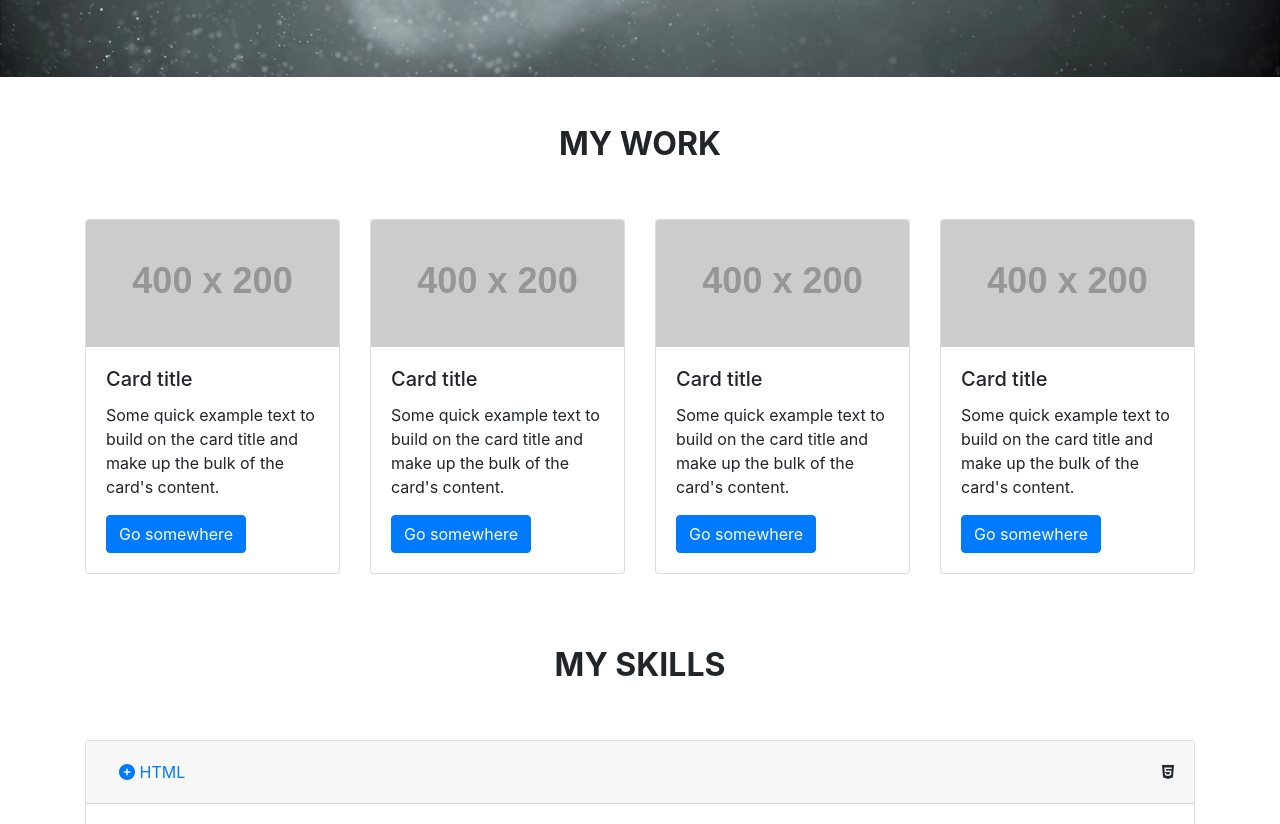
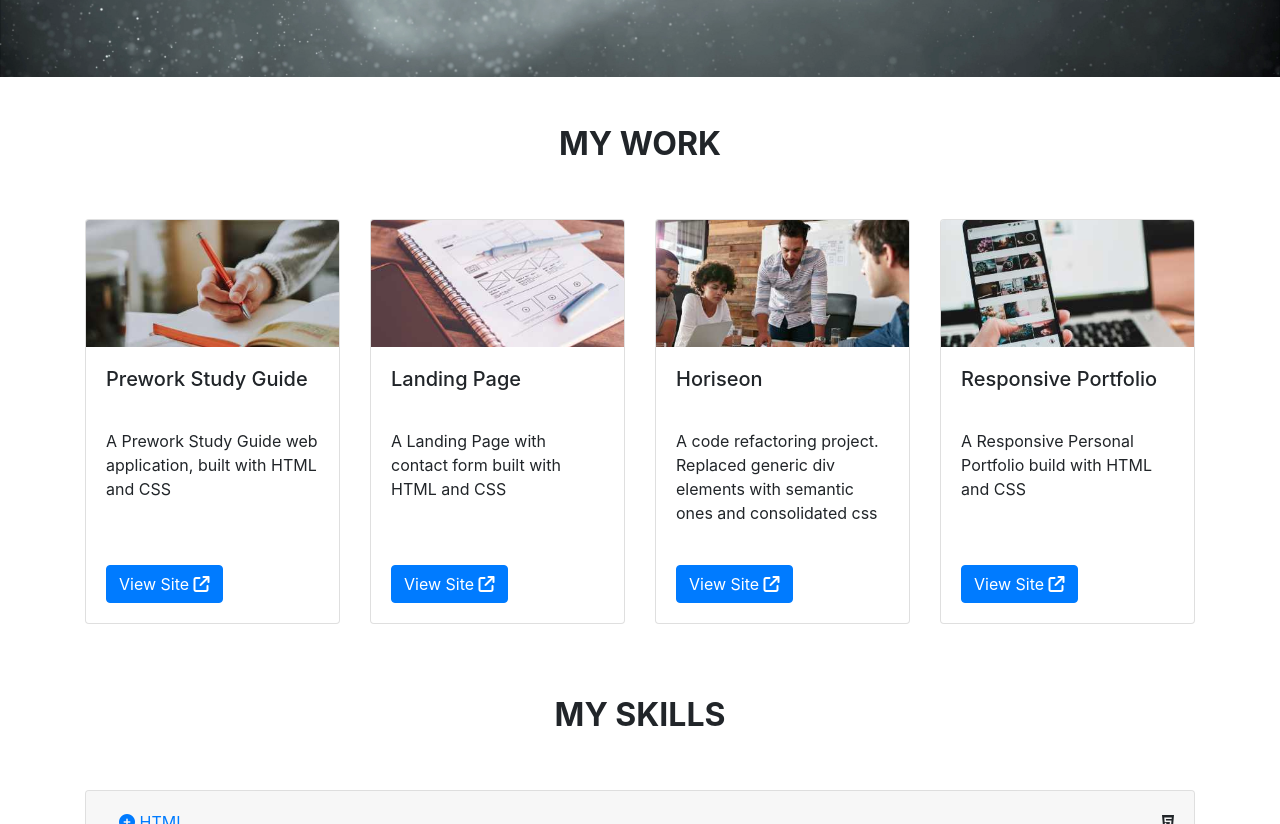
Before and after one commit to leightongrant/Bootstrap-Portfolio, a plain HTML site: page index.html in a window 1280 px wide. Shown: the part 647-1471 px from the top of the page. Drawn offline with nearby package versions, Linux system fonts and the light colour scheme; placeholder pictures from the web are drawn by us.

```diff
--- a/css/style.css
+++ b/css/style.css
@@ -11,3 +11,17 @@
 .jumbotron {
     background: transparent;
 }
+
+/* My Work */
+#work h5.card-title,
+#work p.card-text {
+    display: block;
+}
+
+#work p.card-text {
+    height: 120px;
+}
+
+#work h5.card-title {
+    height: 50px;
+}
--- a/index.html
+++ b/index.html
@@ -72,53 +72,62 @@
             <div class="row">
 
                 <!-- Card One -->
-                <div class="col-sm-6 col-lg-3 mb-5 mb-sm-4">
+                <div class="col-sm-6 col-lg-3 mb-5 mb-sm-4  d-flex align-items-stretch">
                     <div class="card">
-                        <img class="card-img-top" src="https://placehold.co/400x200" alt="Card image cap">
+                        <img class="card-img-top" src="images/wrk-prework-study-guide.jpg" alt="prework study guide">
                         <div class="card-body">
-                            <h5 class="card-title">Card title</h5>
-                            <p class="card-text">Some quick example text to build on the card title and make up the bulk
-                                of the card's content.</p>
-                            <a href="#" class="btn btn-primary">Go somewhere</a>
+                            <h5 class="card-title">Prework Study Guide</h5>
+                            <p class="card-text">A Prework Study Guide web application, built
+                                with HTML and CSS</p>
+                            <a href="https://misterouija.github.io/prework-study-guide/" target="_blank"
+                                class="btn btn-primary">View Site <i
+                                    class="fa-solid fa-arrow-up-right-from-square"></i></a>
                         </div>
                     </div>
                 </div>
 
                 <!-- Card Two -->
-                <div class="col-sm-6 col-lg-3 mb-5 mb-sm-4">
+                <div class="col-sm-6 col-lg-3 mb-5 mb-sm-4  d-flex align-items-stretch">
                     <div class="card">
-                        <img class="card-img-top" src="https://placehold.co/400x200" alt="Card image cap">
+                        <img class="card-img-top" src="images/wrk-landing-page.jpg" alt="Landing Page">
                         <div class="card-body">
-                            <h5 class="card-title">Card title</h5>
-                            <p class="card-text">Some quick example text to build on the card title and make up the bulk
-                                of the card's content.</p>
-                            <a href="#" class="btn btn-primary">Go somewhere</a>
+                            <h5 class="card-title">Landing Page</h5>
+                            <p class="card-text">A Landing Page with contact form built with
+                                HTML and CSS</p>
+                            <a href="https://misterouija.github.io/landing-page/" target="_blank"
+                                class="btn btn-primary">View Site <i
+                                    class="fa-solid fa-arrow-up-right-from-square"></i></a>
                         </div>
                     </div>
                 </div>
 
                 <!-- Card Three -->
-                <div class="col-sm-6 col-lg-3 mb-5 mb-sm-4">
+                <div class="col-sm-6 col-lg-3 mb-5 mb-sm-4  d-flex align-items-stretch">
                     <div class="card">
-                        <img class="card-img-top" src="https://placehold.co/400x200" alt="Card image cap">
+                        <img class="card-img-top" src="images/wrk-horiseon.jpg" alt="Horiseon">
                         <div class="card-body">
-                            <h5 class="card-title">Card title</h5>
-                            <p class="card-text">Some quick example text to build on the card title and make up the bulk
-                                of the card's content.</p>
-                            <a href="#" class="btn btn-primary">Go somewhere</a>
+                            <h5 class="card-title">Horiseon</h5>
+                            <p class="card-text">A code refactoring project. Replaced generic
+                                div elements with semantic
+                                ones and consolidated css</p>
+                            <a href="https://misterouija.github.io/horiseon/" target="_blank"
+                                class="btn btn-primary">View Site <i
+                                    class="fa-solid fa-arrow-up-right-from-square"></i></a>
                         </div>
                     </div>
                 </div>
 
                 <!-- Card Four -->
-                <div class="col-sm-6 col-lg-3 mb-5 mb-sm-4">
+                <div class="col-sm-6 col-lg-3 mb-5 mb-sm-4  d-flex align-items-stretch">
                     <div class="card">
-                        <img class="card-img-top" src="https://placehold.co/400x200" alt="Card image cap">
+                        <img class="card-img-top" src="images/wrk-responsive-portfolio.jpg" alt="Responsive Portfolio">
                         <div class="card-body">
-                            <h5 class="card-title">Card title</h5>
-                            <p class="card-text">Some quick example text to build on the card title and make up the bulk
-                                of the card's content.</p>
-                            <a href="#" class="btn btn-primary">Go somewhere</a>
+                            <h5 class="card-title">Responsive Portfolio</h5>
+                            <p class="card-text">A Responsive Personal Portfolio build with
+                                HTML and CSS</p>
+                            <a href="https://misterouija.github.io/responsive-portfolio/" target="_blank"
+                                class="btn btn-primary">View Site <i
+                                    class="fa-solid fa-arrow-up-right-from-square"></i></a>
                         </div>
                     </div>
                 </div>
```
Also changed, not shown: images/wrk-horiseon.jpg (added), images/wrk-landing-page.jpg (added), images/wrk-prework-study-guide.jpg (added), images/wrk-responsive-portfolio.jpg (added).
